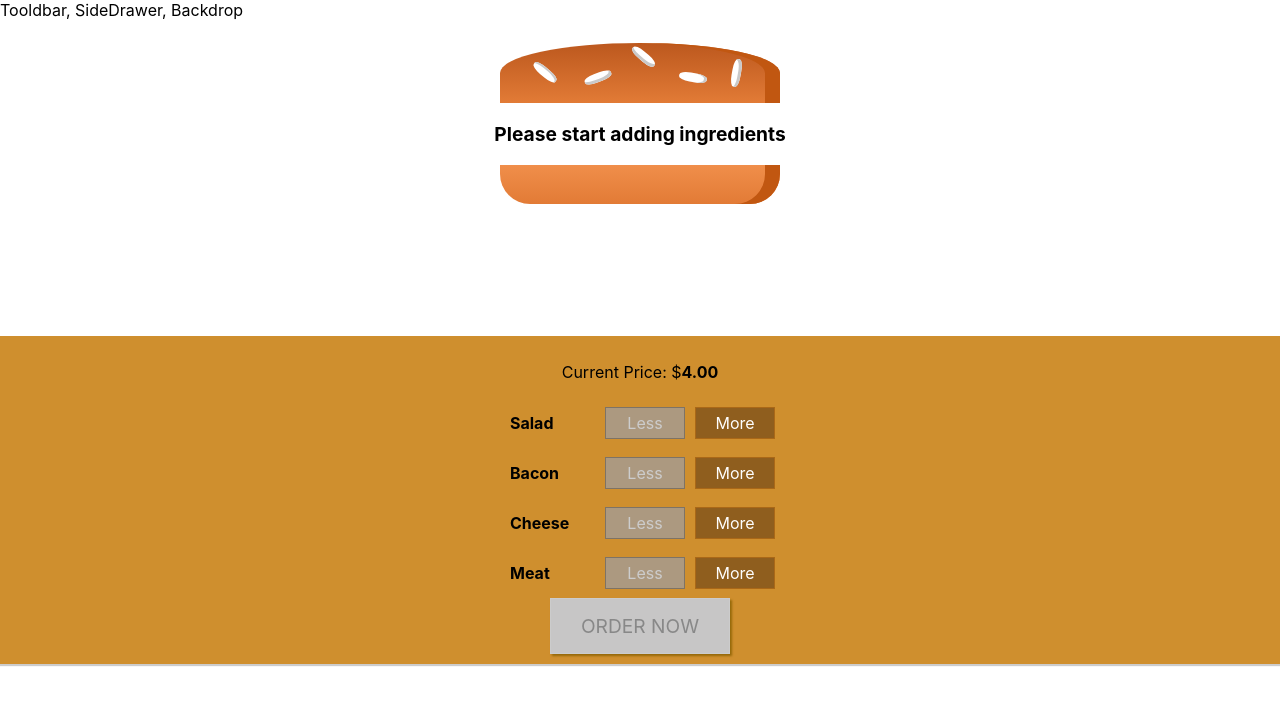
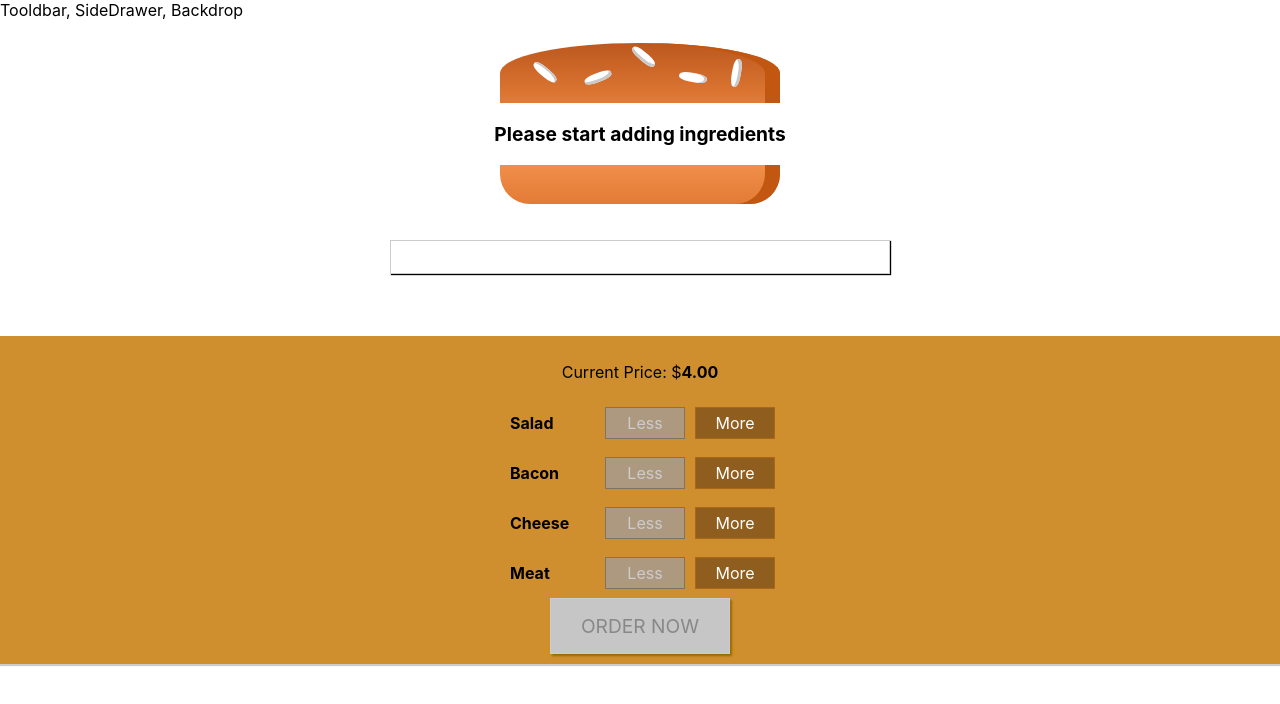
Before and after one commit to MaxRobertsDear/Buger-Builder-React, a React (Create React App) app: page / in a window 1280 px wide. Shown: the top 704 px of the page. Built offline with nearby package versions, Linux system fonts and the light colour scheme.

Commit message:
Added Modal placeholder

```diff
--- /dev/null
+++ b/src/components/UI/Modal/Modal.js
@@ -0,0 +1,11 @@
+import React from 'react'
+
+import classes from './Modal.module.css'
+
+const modal = (props) => (
+  <div className={classes.Modal}>
+    {props.children}
+  </div>
+)
+
+export default modal
--- /dev/null
+++ b/src/components/UI/Modal/Modal.module.css
@@ -0,0 +1,20 @@
+.Modal {
+  position: fixed;
+  z-index: 500;
+  background-color: white;
+  width: 70%;
+  border: 1px solid #ccc;
+  box-shadow: 1px 1px 1px black;
+  padding: 16px;
+  left: 15%;
+  top: 30%;
+  box-sizing: border-box;
+  transition: all 0.3s ease-out;
+}
+
+@media (min-width: 600px) {
+  .Modal {
+      width: 500px;
+      left: calc(50% - 250px);
+  }
+}
--- a/src/containers/BurgerBuilder/BurgerBuilder.js
+++ b/src/containers/BurgerBuilder/BurgerBuilder.js
@@ -2,7 +2,7 @@
 
 import Aux from '../../hoc/Aux'
 import Burger from '../../components/Burger/Burger'
-
+import Modal from '../../components/UI/Modal/Modal'
 import BuildControls from '../../components/Burger/BuildControls/BuildControls'
 
 const INGREDIENT_PRICES = {
@@ -75,6 +75,7 @@
     }
     return (
       <Aux>
+        <Modal />
         <Burger ingredients={this.state.ingredients}/>
         <BuildControls
           ingredientAdded={this.addIngredientHandler}
```
Also changed, not shown: src/components/UI/Backdrop/Backdrop.js (added).
